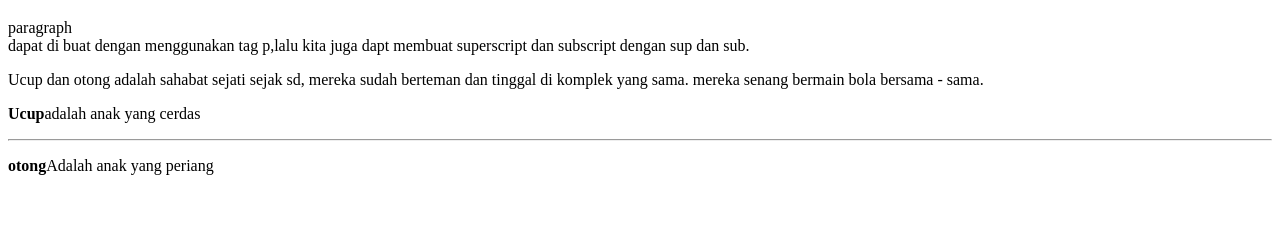
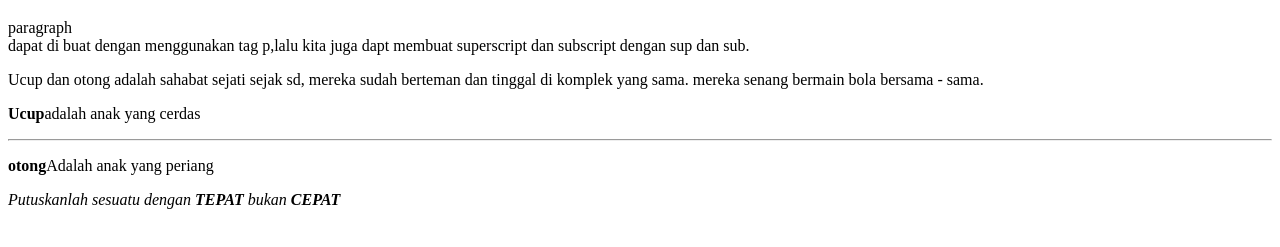
Before and after one commit to adzri275/Percobaan, a plain HTML site: page index.html in a window 1280 px wide. Shown: the part 61-308 px from the top of the page. Drawn offline with Linux system fonts and the light colour scheme.

Commit message:
nambahin kata kata

```diff
--- a/index.html
+++ b/index.html
@@ -14,5 +14,6 @@
   <!-- horizontal line -->
   <hr/>
   <p><b>otong</b>Adalah anak yang periang</p>
+  <p><i>Putuskanlah sesuatu dengan <b>TEPAT</b> bukan <b>CEPAT</b></i></p>
 </body>
 </html>
```
